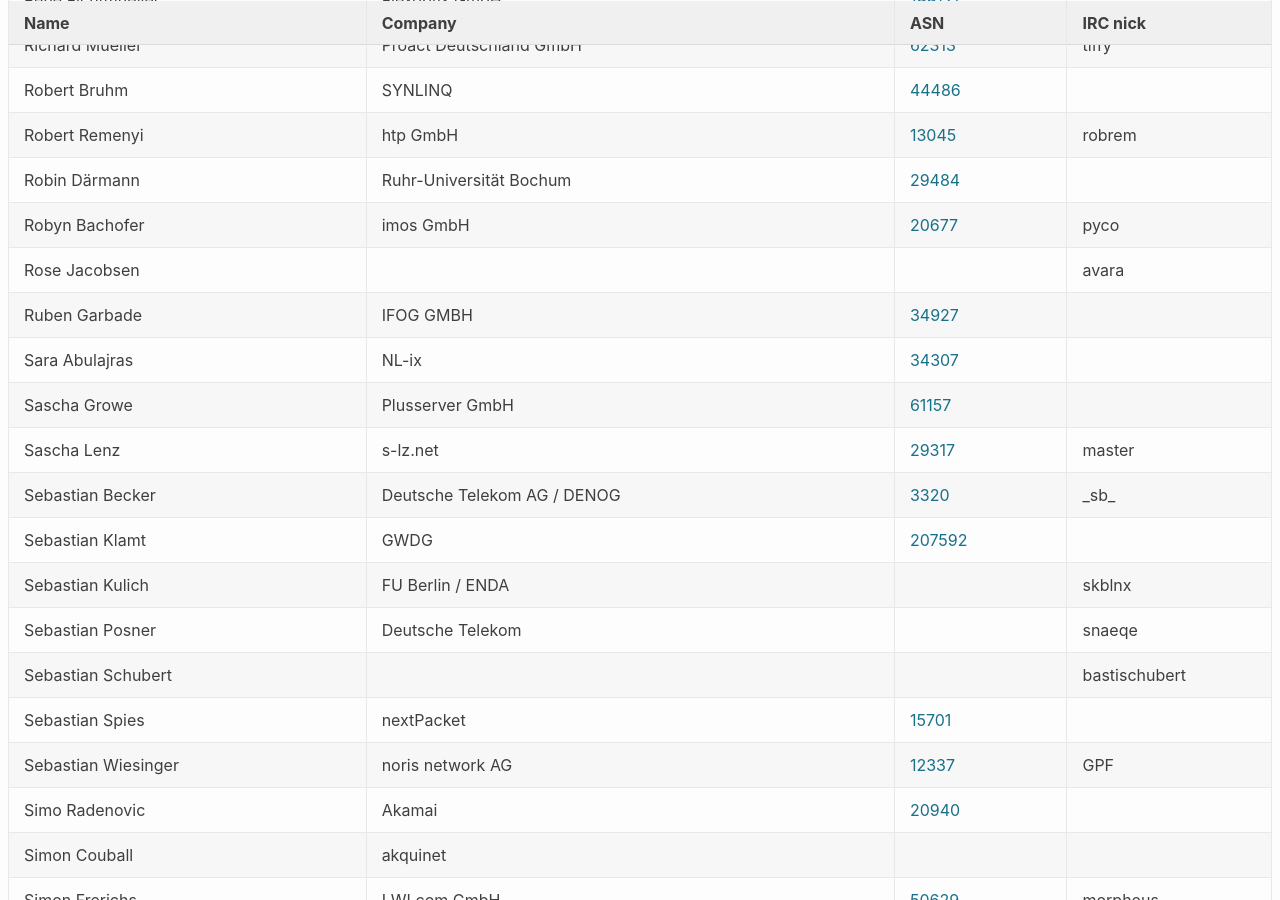
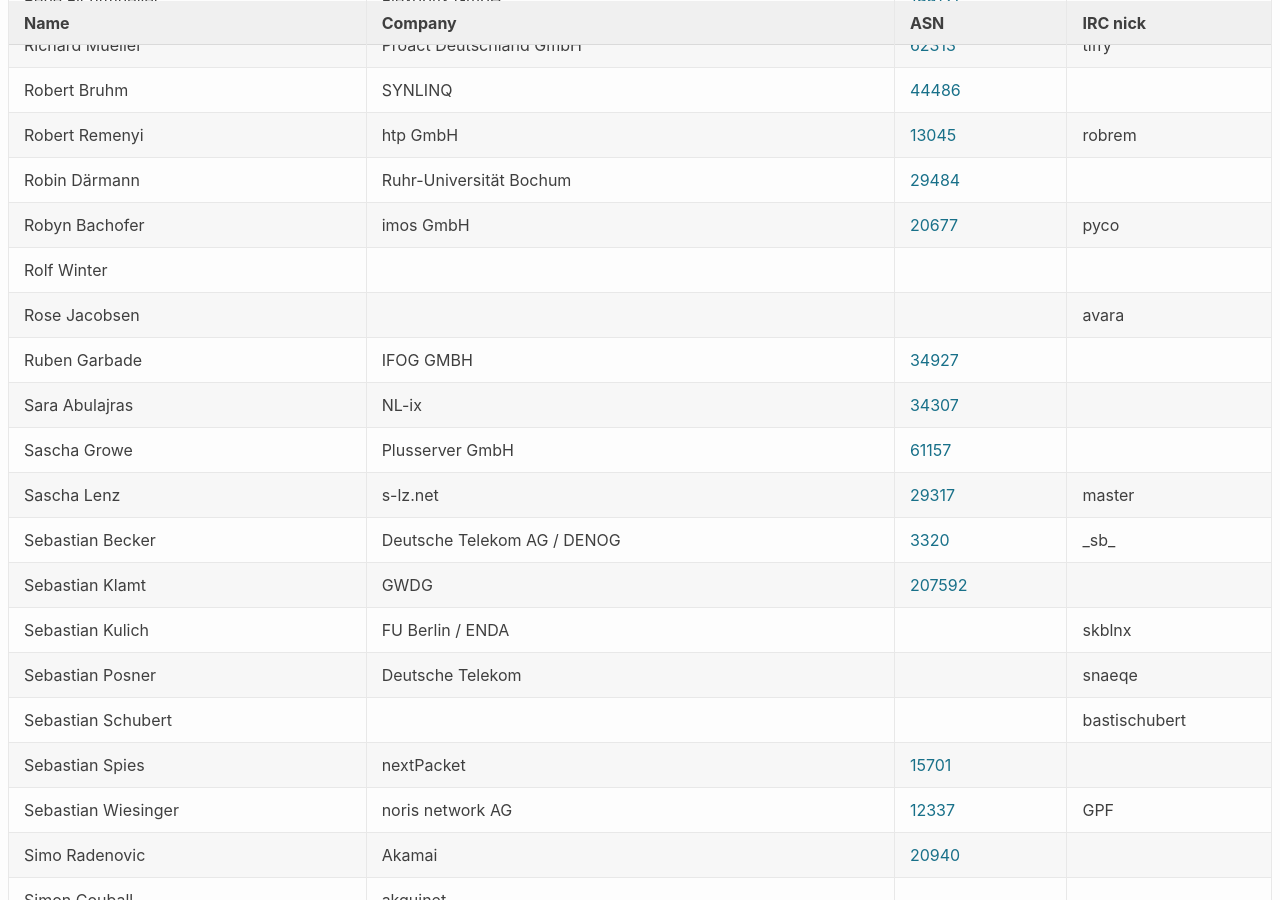
Before and after one commit to denog/pretix-attendeelist, a Jekyll site: the page built from denog14/index.md, in a window 1280 px wide and 900 px high, scrolled down 6409 px. Built offline with Jekyll 4.4.1, drawn with Linux system fonts in a browser that asks for light colours.

Commit message:
Latest data: Sun Oct 16 16:57:40 UTC 2022

```diff
--- a/_data/attendees_denog14_onsite.json
+++ b/_data/attendees_denog14_onsite.json
@@ -864,6 +864,12 @@
     "asn": "20677"
   },
   {
+    "name": "Rolf Winter",
+    "company": null,
+    "irc": null,
+    "asn": null
+  },
+  {
     "name": "Rose Jacobsen",
     "company": null,
     "irc": "avara",
```
